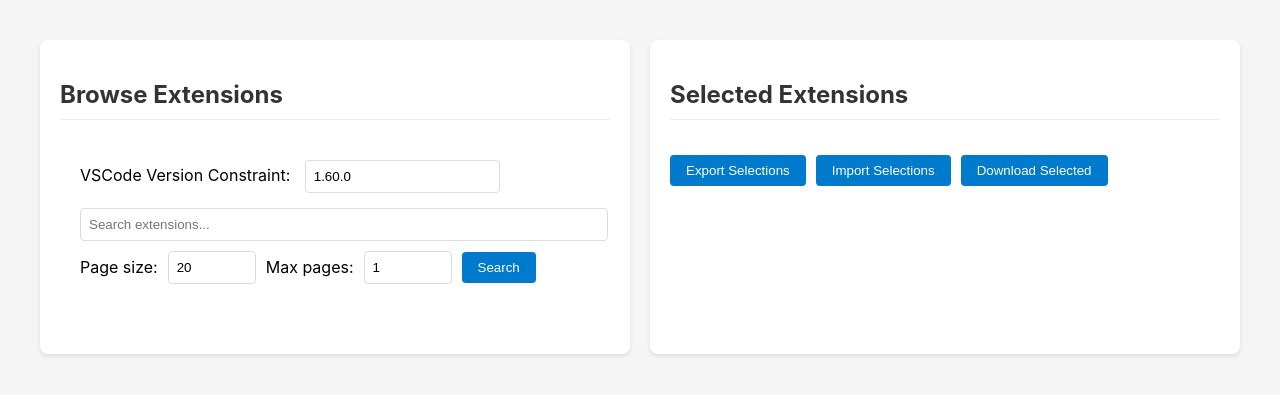
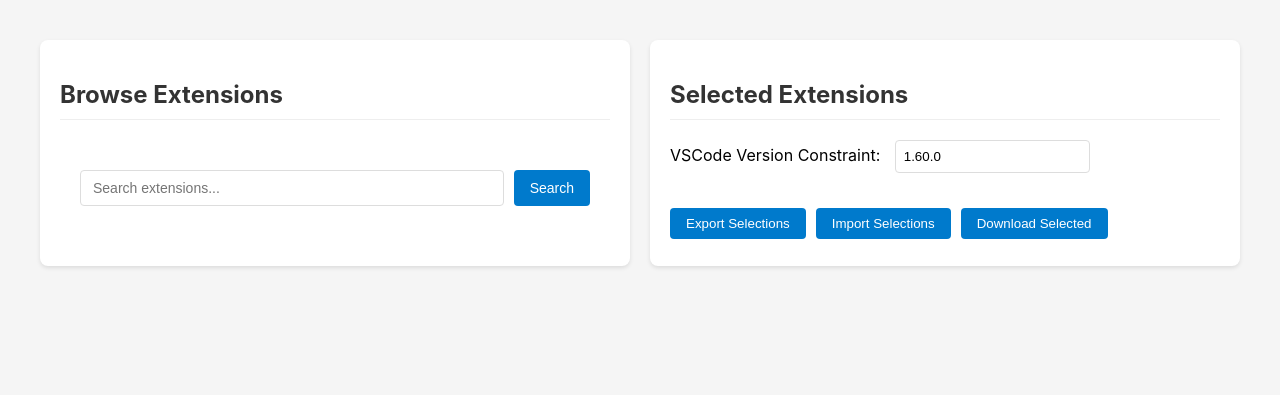
Before and after one commit to ledan87/offline-jenkins-downloader, a Django app: page /vscode_downloader/ in a window 1280 px wide. Shown: the top 395 px of the page. Run offline with Django 5.2, Linux system fonts and the light colour scheme; data that the repository does not hold is empty.

Commit message:
Improve layout

```diff
--- a/vscode_downloader/templates/vscode_downloader/browse_extensions.html
+++ b/vscode_downloader/templates/vscode_downloader/browse_extensions.html
@@ -251,29 +251,48 @@
             margin-bottom: 20px;
             color: #333;
         }
+
+        .search-container {
+            display: flex;
+            align-items: stretch;
+            gap: 10px;
+            margin-top: 10px;
+        }
+
+        .search-input,
+        .search-button {
+            box-sizing: border-box;
+            height: 36px;
+            font-size: 14px;
+        }
+
+        .search-input {
+            flex: 1;
+            padding: 0 12px;
+            border: 1px solid #ddd;
+            border-radius: 4px;
+        }
+
+        .search-button {
+            padding: 0 16px;
+            background-color: #007acc;
+            color: white;
+            border: none;
+            border-radius: 4px;
+            cursor: pointer;
+            font-size: 14px;
+        }
     </style>
 </head>
 <body>
     <div class="container">
         <div class="browse-card">
             <h2 class="card-title">Browse Extensions</h2>
-            <div class="search-form" style="box-shadow: none; margin-bottom: 30px;">
-                <div class="version-constraint">
-                    <label>VSCode Version Constraint:</label>
-                    <input type="text" id="vscode-version" placeholder="e.g. 1.60.0">
-                </div>
-                <form method="get">
+            <div class="search-form" style="box-shadow: none; margin-bottom: 10px;">
+                <form method="get" class="search-container">
                     <input type="text" name="search" class="search-input"
                            value="{{ search_query }}" placeholder="Search extensions...">
-                    <div class="search-controls">
-                        <label>Page size:</label>
-                        <input type="number" name="page_size" value="{{ page_size }}"
-                               min="1" max="100" style="width: 70px;">
-                        <label>Max pages:</label>
-                        <input type="number" name="max_page" value="{{ max_page }}"
-                               min="1" max="10" style="width: 70px;">
-                        <button type="submit" class="search-button">Search</button>
-                    </div>
+                    <button type="submit" class="search-button">Search</button>
                 </form>
             </div>
             <div id="extensions-list">
@@ -293,6 +312,10 @@
 
         <div class="selected-extensions-card">
             <h2 class="card-title">Selected Extensions</h2>
+            <div class="version-constraint" style="margin-bottom: 20px;">
+                <label>VSCode Version Constraint:</label>
+                <input type="text" id="vscode-version" placeholder="e.g. 1.60.0">
+            </div>
             <div id="selected-extensions-list"></div>
             <div class="action-buttons">
                 <button class="action-button" onclick="exportSelections()">Export Selections</button>
```
